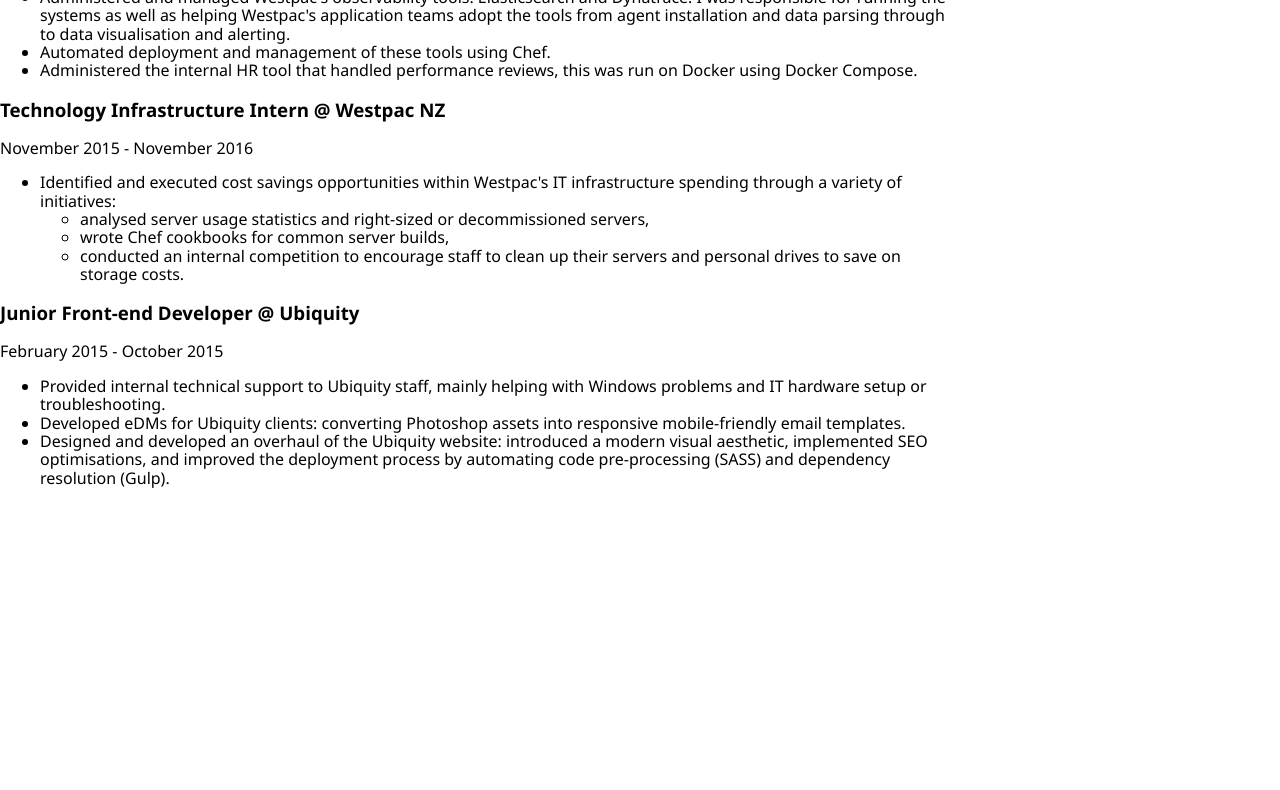
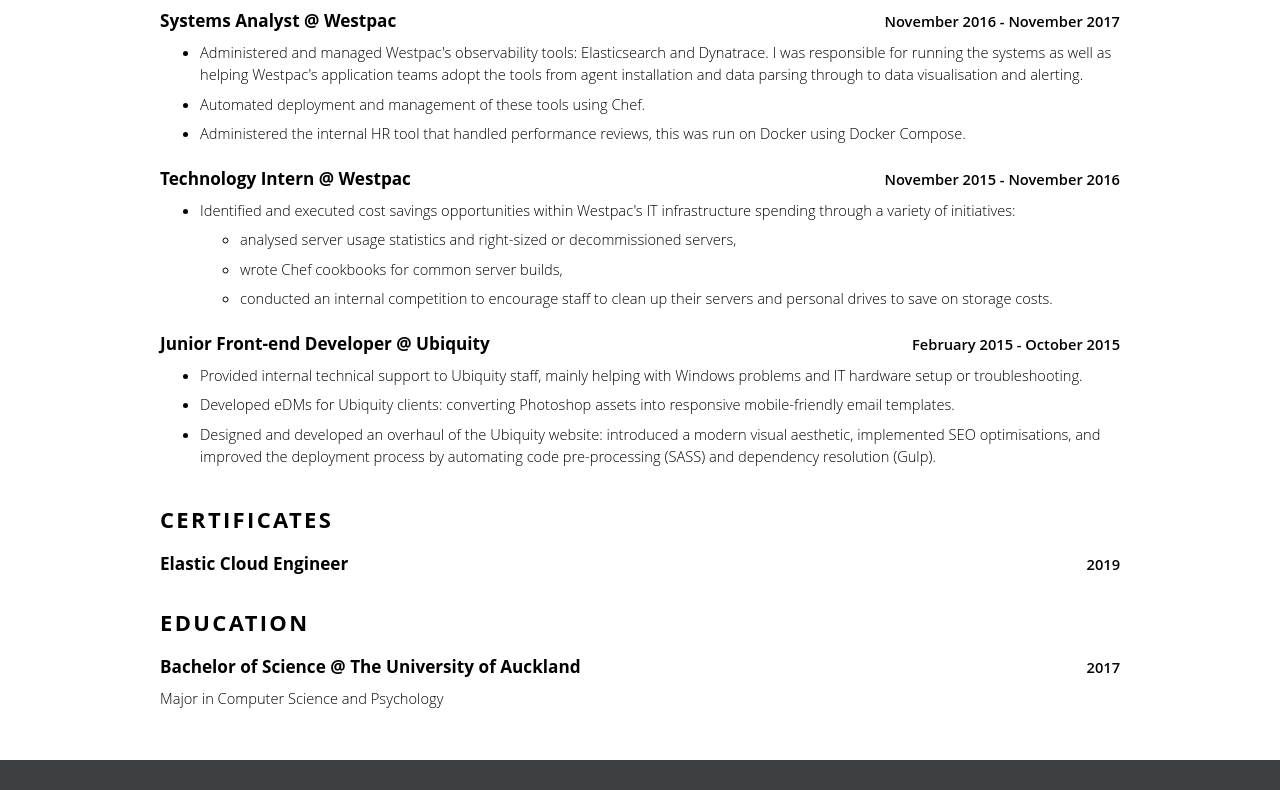
Before and after one commit to manudawber/manudawber.me, a plain HTML site: page manu-resume-2019.html in a window 1280 px wide. Shown: the part 505-1295 px from the top of the page. Before the commit the page ends 1008 px from the top, so only its background shows below. Drawn offline with Linux system fonts and the light colour scheme.

Commit message:
Minor updates to text and added styling

```diff
--- /dev/null
+++ b/css/responsive.css
@@ -0,0 +1,14 @@
+@media (max-width: 500px) {
+  main {
+    margin-top: 2rem;
+    margin-bottom: 2rem;
+  }
+
+  .entry-date {
+    width: 100%;
+  }
+
+  ul {
+    padding-left: 20px;
+  }
+}
--- a/css/styles.css
+++ b/css/styles.css
@@ -1,20 +1,102 @@
 html {
-    font-family: 'Segoe UI', Tahoma, Geneva, Verdana, sans-serif;
+    font-family: "Open Sans", "Segoe UI", Tahoma, Geneva, Verdana, sans-serif;
+    font-weight: 300;
+    font-size: 11pt;
+    line-height: 1.5;
+    color: #000;
 }
 
-header, main {
+header, main, footer {
     display: flex;
+    justify-content: center;
+}
+
+.container {
+    width: 100%;
+    max-width: 960px;
+    margin: 0 1rem 0 1rem;
+}
+
+header, footer {
+    flex-direction: row;
+    background-color: #3d3f41;
+    color: #fff;
 }
 
 header {
-    flex-direction: row;
-    background-color: #222;
+    height: 6rem;
+    padding-top: 2rem;;
+    align-items: flex-end;
 }
 
-header h1 {
+main {
+    margin-top: 3rem;
+    margin-bottom: 3rem;
+}
+
+footer {
+    height: 2rem;
+}
+
+h1 {
+    margin: 0;
+    line-height: 1em;
+    text-transform: uppercase;
+    font-size: 3rem;
+    letter-spacing: 0.2rem;
+}
+
+h2 {
+    margin: 0 0 1rem 0;
+    text-transform: uppercase;
+    letter-spacing: 0.16rem;
+}
+
+h3 {
     margin: 0;
 }
 
-body {
-    flex-direction: column;
+.entry {
+    display: flex;
+    flex-direction: row;
+    flex-wrap: wrap;
+    justify-content: space-between;
+    align-items: baseline;
+    margin-bottom: 1rem;
 }
+
+.entry:last-child {
+    margin-bottom: 2rem;
+}
+
+.entry-date {
+    margin-left: auto;
+    font-weight: 600;
+}
+
+.entry-content {
+    width: 100%;
+}
+
+.entry-content > span {
+    display: block;
+    margin-top: 0.5rem;
+    margin-bottom: 0.5rem;
+}
+
+ul {
+    margin-top: 0.5rem;
+    margin-bottom: 0.5rem;
+}
+
+li {
+    margin-bottom: 0.5rem;
+}
+
+li:last-child {
+    margin-bottom: 0;
+}
+
+.container > section:last-child > .entry {
+    margin-bottom: 0;
+}
--- a/manu-resume-2019.html
+++ b/manu-resume-2019.html
@@ -2,47 +2,57 @@
 <html lang="en">
   <head>
     <meta charset="utf-8">
-    <title>Manu Dawber | Resume</title>
     <meta name="description" content="My Resume">
     <meta name="author" content="Manu Dawber">
+    <meta name="viewport" content="width=device-width, initial-scale=1">
     <link rel="stylesheet" href="css/normalize.css">
-    <link rel="stylesheet" href="css/styles.css?v=1.0">
+    <link rel="stylesheet" href="css/styles.css">
+    <link rel="stylesheet" href="css/responsive.css">
+    <title>Manu Dawber | Resume</title>
   </head>
   <body>
     <header>
+      <div class="container">
         <h1>Manu Dawber</h1>
         <!--<section>
           <p>Web: <a href="https://manudawber.me">manudawber.me</a></p>
           <p>Email: <a href="mailto:manudawber@gmail.com">manudawber@gmail.com</a></p>
           <p>Phone: <a href="tel:64-21-716-650">+64 21 716 650</a></p>
         </section>-->
+      </div>
     </header>
     <main>
+      <div class="container">
         <section class="experience">
           <h2>Experience</h2>
           <section class="entry">
             <h3>Integration Consultant @ EnterpriseIT</h3>
             <span class="entry-date">November 2017 - Present</span>
+            <section class="entry-content">
               <ul>
                 <li>Extensive use of the Elastic stack (Elasticsearch, Logstash, Kibana, Beats). I've deployed and managed Elasticsearch with many of our customers across a number of use cases: app search, infrastructure and application monitoring, log aggregation and management, anomaly detection, security, alerting.</li>
-            <li>Developed a set of Go APIs that expose a travel booking system to various online travel agents (Expedia, Tripadvisor, etc.), these run on Kubernetes and are monitored with Elasticsearch. I've also developed APIs using AWS API Gateway and Lambdas.</li>
+                <li>Developed a set of Go APIs that expose a travel booking system to various online travel agents (Expedia, Tripadvisor, etc.); these run on Kubernetes and are monitored with Elasticsearch. I've also developed APIs using AWS API Gateway and Lambdas.</li>
                 <li>Automated the deployment of public facing Silverstripe applications following a blue-green deployment pattern. This involved rebuilding our customers AWS infrastructure from scratch using CloudFormation, and building a blue-green deployment pipeline with Jenkins and Bash.</li>
                 <li>Designed and built the infrastructure for a customers data warehouse; automated via Jenkins and CloudFormation.</li>
                 <li>Administration and support for many platforms including Elasticsearch, Kubernetes, MuleSoft, Tyk API Gateway; comfortable with Linux and Bash.</li>
               </ul>
             </section>
+          </section>
           <section class="entry">
-          <h3>Systems Analyst @ Westpac NZ</h3>
+            <h3>Systems Analyst @ Westpac</h3>
             <span class="entry-date">November 2016 - November 2017</span>
+            <section class="entry-content">
               <ul>
                 <li>Administered and managed Westpac's observability tools: Elasticsearch and Dynatrace. I was responsible for running the systems as well as helping Westpac's application teams adopt the tools from agent installation and data parsing through to data visualisation and alerting.</li>
                 <li>Automated deployment and management of these tools using Chef.</li>
                 <li>Administered the internal HR tool that handled performance reviews, this was run on Docker using Docker Compose.</li>
               </ul>
             </section>
+          </section>
           <section class="entry">
-          <h3>Technology Infrastructure Intern @ Westpac NZ</h3>
+            <h3>Technology Intern @ Westpac</h3>
             <span class="entry-date">November 2015 - November 2016</span>
+            <section class="entry-content">
               <ul>
                 <li>Identified and executed cost savings opportunities within Westpac's IT infrastructure spending through a variety of initiatives:
                   <ul>
@@ -53,9 +63,11 @@
                 </li>
               </ul>
             </section>
+          </section>
           <section class="entry">
             <h3>Junior Front-end Developer @ Ubiquity</h3>
             <span class="entry-date">February 2015 - October 2015</span>
+            <section class="entry-content">
               <ul>
                 <li>Provided internal technical support to Ubiquity staff, mainly helping with Windows problems and IT hardware setup or troubleshooting.</li>
                 <li>Developed eDMs for Ubiquity clients: converting Photoshop assets into responsive mobile-friendly email templates.</li>
@@ -63,20 +75,28 @@
               </ul>
             </section>
           </section>
+        </section>
         <section class="certificates">
           <h2>Certificates</h2>
           <section class="entry">
-          <h3>Elastic Cloud Engineer (2019)</h3>
+            <h3>Elastic Cloud Engineer</h3>
+            <span class="entry-date">2019</span>
           </section>
         </section>
         <section class="education">
           <h2>Education</h2>
           <section class="entry">
-          <h3>Bachelor of Science @ The University of Auckland</h3>
-          <span class="entry-date">2013 - 2017</span>
-          <p>Major in Computer Science and Psychology</p>
+            <h3>Bachelor of Science @ The&nbsp;University&nbsp;of&nbsp;Auckland</h3>
+            <span class="entry-date">2017</span>
+            <section class="entry-content">
+              <span>Major in Computer Science and Psychology</span>
             </section>
           </section>
+        </section>
+      </div>
     </main>
   </body>
+  <footer>
+    <div class="container"></div>
+  </footer>
 </html>
```
Lines whose indentation alone changed are shown as unchanged.
